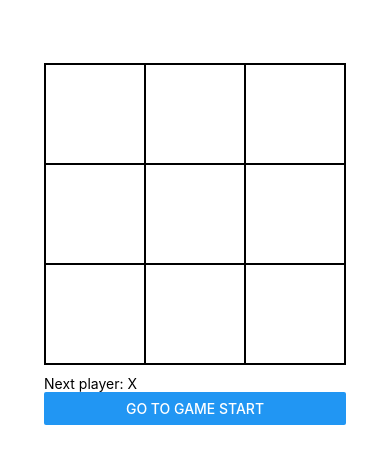
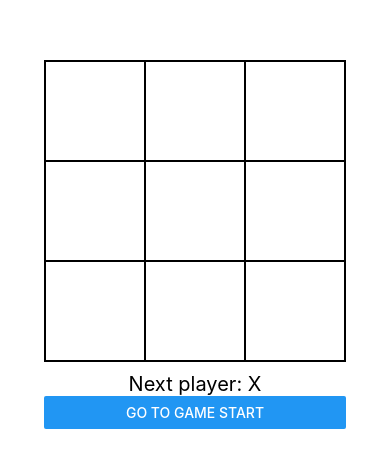
Before and after one commit to yamotech/TicTacToeApp, a React Native app: screen / in a window 390 px wide. Shown: the part 173-640 px from the top of the page. Built offline with nearby package versions, Linux system fonts and the light colour scheme.

Commit message:
:lipstick: Fix style

```diff
--- a/src/Game.js
+++ b/src/Game.js
@@ -72,7 +72,7 @@ export default class Game extends Component {
           />
         </View>
         <View style={styles.gameInfo}>
-          <Text>{status}</Text>
+          <Text style={styles.gameStatus}>{status}</Text>
           <View>{moves}</View>
         </View>
       </View>
@@ -85,5 +85,9 @@ const styles = StyleSheet.create({
     marginBottom: 10,
   },
   gameBoard: {},
-  gameInfo: {}
+  gameInfo: {},
+  gameStatus: {
+    fontSize: 20,
+    textAlign: 'center',
+  }
 });
```
